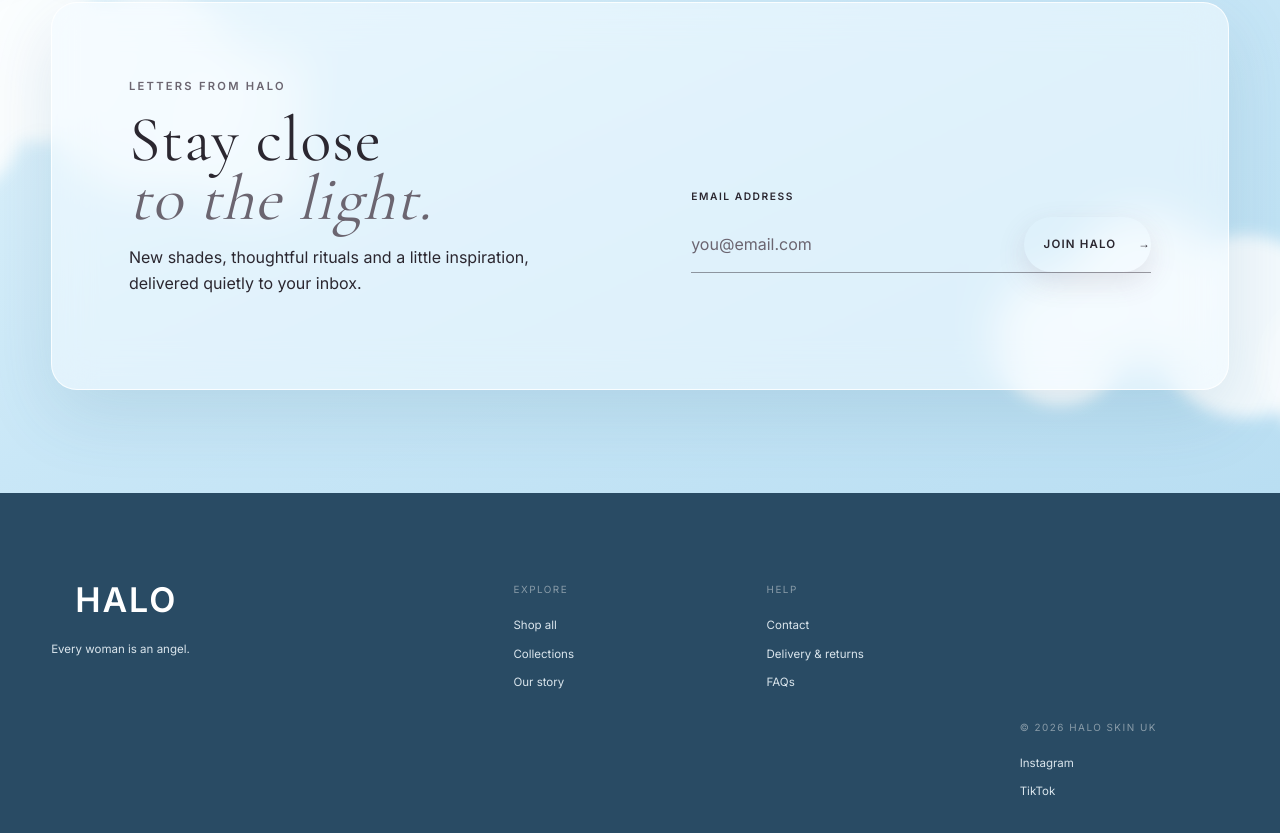
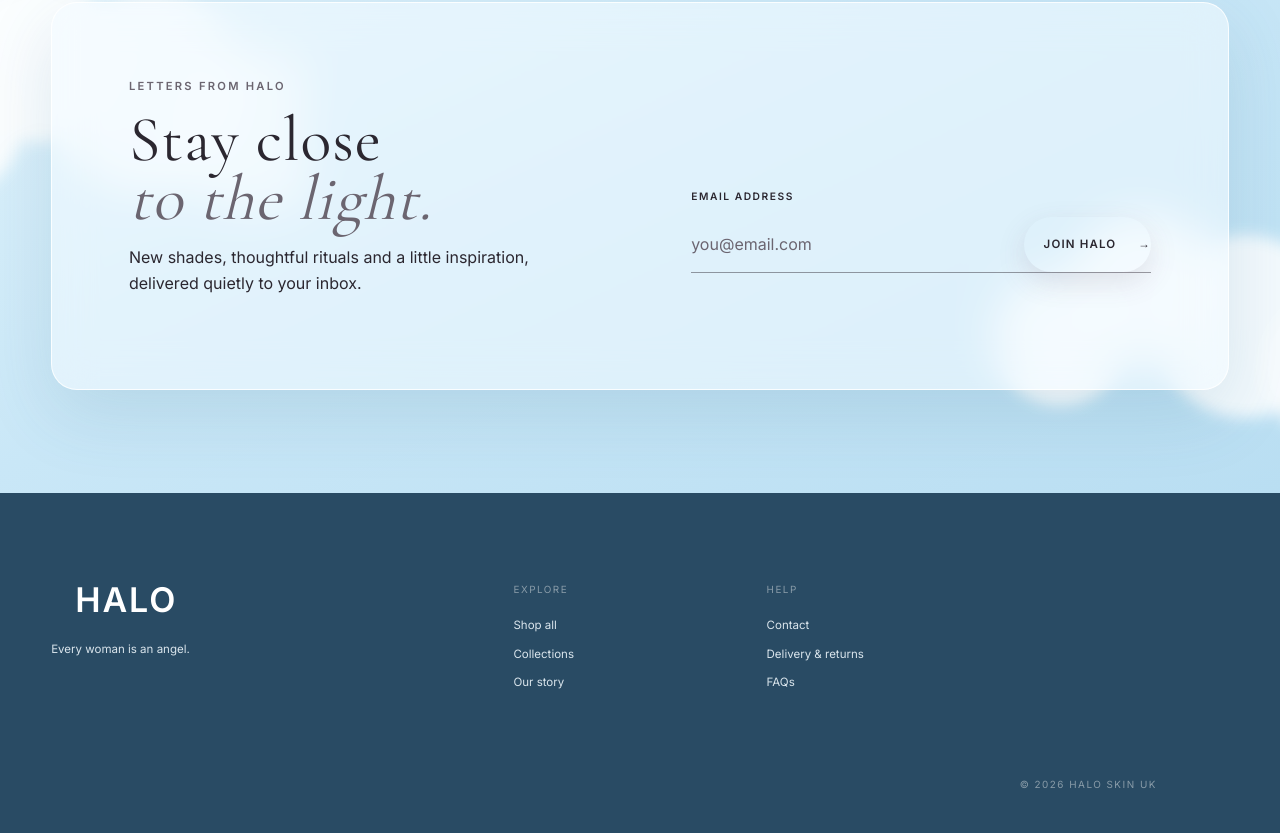
Before and after one commit to Lionoflondon/halo-skin-uk, a website: page index.html in a window 1280 px wide. Shown: the part 4101-4934 px from the top of the page. Drawn offline with nearby package versions, Linux system fonts and the light colour scheme.

Commit message:
fix(halo): replace placeholder footer links

```diff
--- a/index.html
+++ b/index.html
@@ -73,7 +73,7 @@
       </section>
     </main>
 
-    <footer><div class="footer-brand"><a class="brand-logo brand-logo-light footer-mark" href="#top" aria-label="Halo home"><img src="assets/halo-logo.jpg" alt="Halo"></a><p>Every woman is an angel.</p></div><div><p>Explore</p><a href="#shop">Shop all</a><a href="#categories">Collections</a><a href="#story">Our story</a></div><div><p>Help</p><a href="mailto:hello@haloskinuk.com">Contact</a><a href="#">Delivery &amp; returns</a><a href="#">FAQs</a></div><div class="footer-meta"><p>© 2026 Halo Skin UK</p><a href="#">Instagram</a><a href="#">TikTok</a></div></footer>
+    <footer><div class="footer-brand"><a class="brand-logo brand-logo-light footer-mark" href="#top" aria-label="Halo home"><img src="assets/halo-logo.jpg" alt="Halo"></a><p>Every woman is an angel.</p></div><div><p>Explore</p><a href="#shop">Shop all</a><a href="#categories">Collections</a><a href="#story">Our story</a></div><div><p>Help</p><a href="mailto:hello@haloskinuk.com">Contact</a><a href="mailto:hello@haloskinuk.com?subject=Delivery%20and%20returns">Delivery &amp; returns</a><a href="mailto:hello@haloskinuk.com?subject=Frequently%20asked%20questions">FAQs</a></div><div class="footer-meta"><p>© 2026 Halo Skin UK</p></div></footer>
 
     <div class="overlay" data-overlay></div>
     <aside class="drawer cart-drawer glass-panel" id="cart-drawer" role="dialog" aria-modal="true" aria-label="Shopping bag" aria-hidden="true"><div class="drawer-head"><h3>Your bag <span class="cart-count">(0)</span></h3><button class="icon-button close" data-drawer-close aria-label="Close shopping bag">×</button></div><div class="cart-progress"><p>Standard delivery: £2.99 at checkout.</p></div><div class="cart-items" id="cart-items"></div><div class="cart-empty" id="cart-empty"><div class="empty-cloud" aria-hidden="true"></div><p>Your cart is as light as air.</p><a href="#shop" data-drawer-close>Explore the collection →</a></div><div class="cart-footer" id="cart-footer"><label for="discount-code">Discount code</label><div class="discount-row"><input id="discount-code" placeholder="Enter code"><button id="apply-discount">Apply</button></div><div class="subtotal"><span>Subtotal</span><strong id="cart-subtotal">£0.00</strong></div><p>Delivery shown separately at checkout.</p><button class="button iridescent-button checkout" id="checkout-button">Checkout securely →</button></div></aside>
```
Also changed, not shown: test/halo-storefront-claims.test.mjs (+7 -0 lines).
